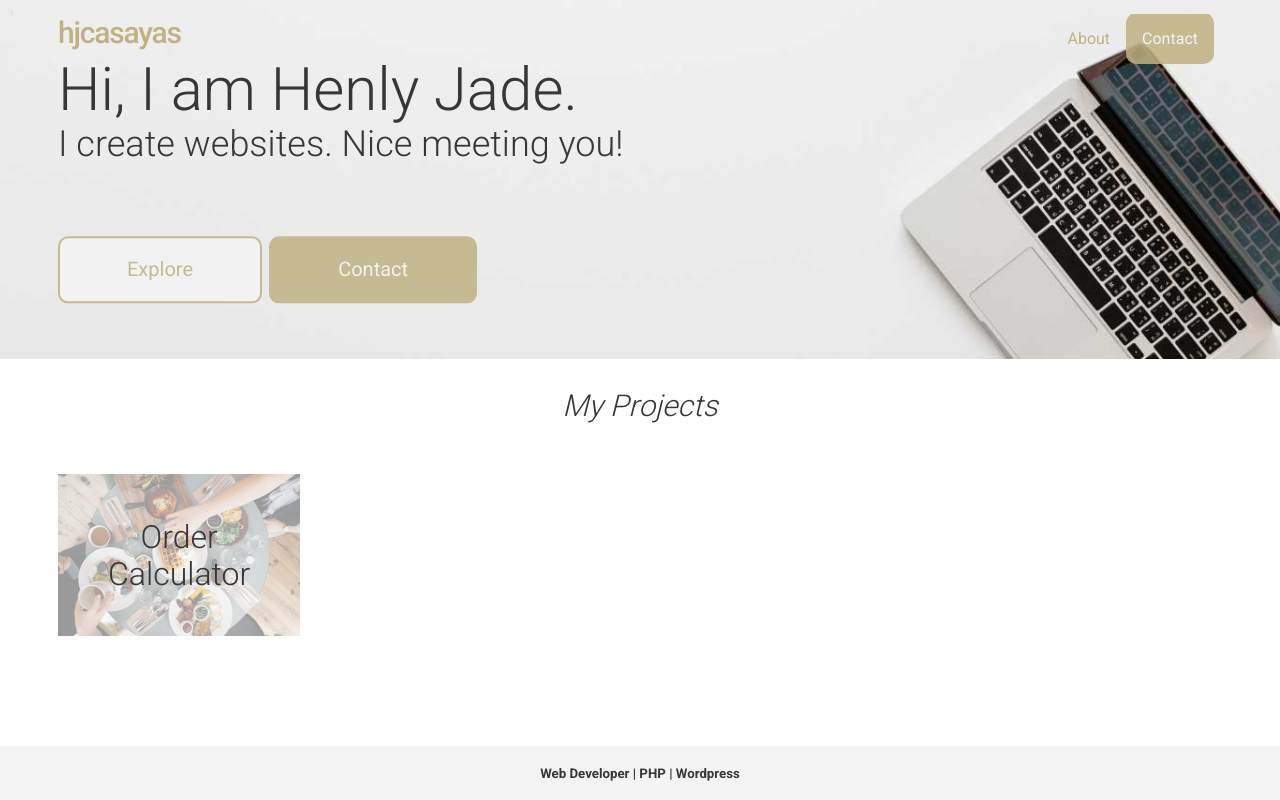
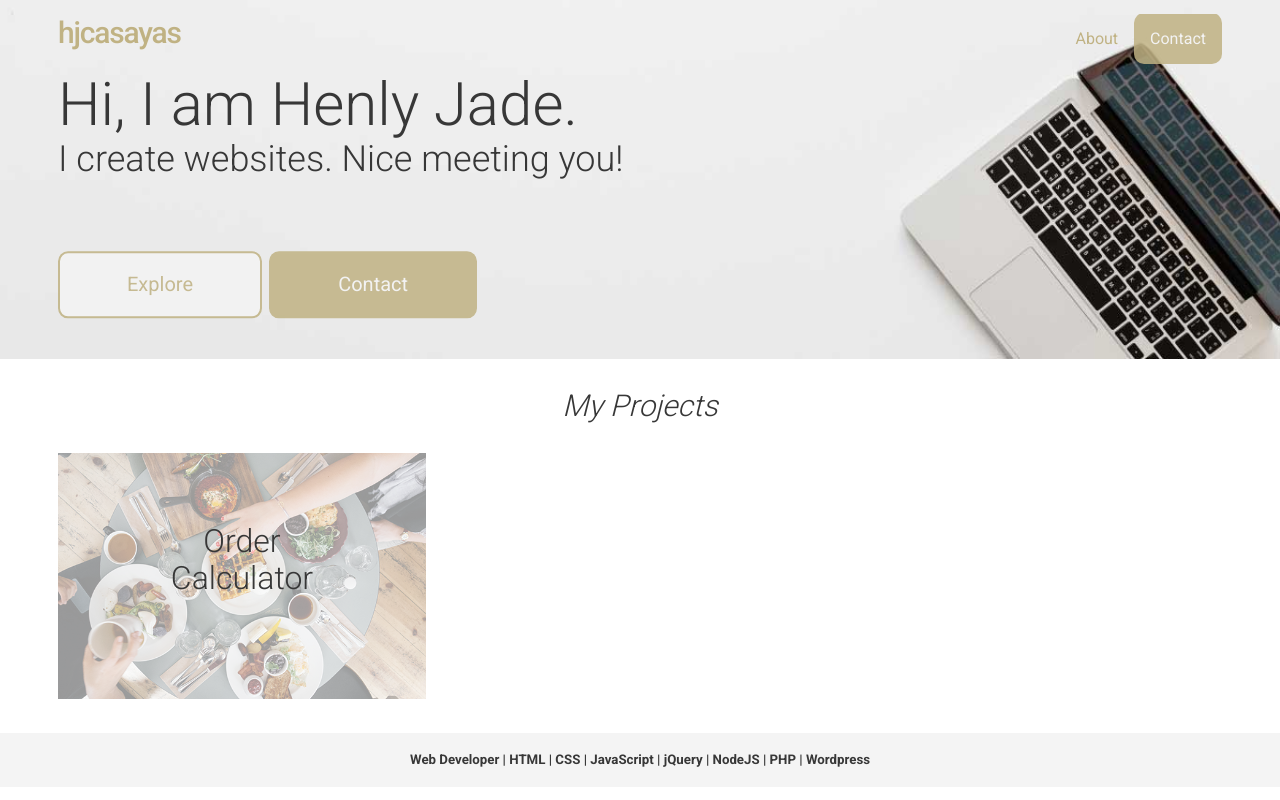
Before and after one commit to hjcasayas/portfolio, a website built with webpack: page app/index.html in a window 1280 px wide. Built offline with nearby package versions, Linux system fonts and the light colour scheme.

Commit message:
projects section and footer text update

```diff
--- a/app/assets/styles/base/_variables.css
+++ b/app/assets/styles/base/_variables.css
@@ -4,4 +4,4 @@ $greyLight: #F4F4F4;
 $greyDark: #373737;
 $red: #FF0000;
 
-$gutter: 65px;
+$gutter: 1.875rem;
--- a/app/assets/styles/modules/_headline.css
+++ b/app/assets/styles/modules/_headline.css
@@ -1,6 +1,5 @@
 .headline {
-  padding-top: 1.875rem;
-  padding-bottom: 1.875rem;
+
   margin: 0;
 
   &--my-projects {
--- a/app/assets/styles/modules/_page-section.css
+++ b/app/assets/styles/modules/_page-section.css
@@ -1,3 +1,3 @@
 .page-section {
-	padding: 1.3rem 0;
+	padding: 0 0 1.875rem 0;
 }
--- a/app/assets/styles/modules/_row.css
+++ b/app/assets/styles/modules/_row.css
@@ -1,15 +1,7 @@
 .row {
-
 	@mixin clearfix;
 
-/*	&--gutters {
-		margin-right: -$gutter;
-	}*/
-
-
 	&__3 {
-		margin-bottom: 1rem;
-
 		&:last-child {
 			margin-bottom: 0;
 		}
@@ -21,7 +13,7 @@
 		}
 
 		&__3 {
-			width: calc((100% - (3 * $gutter)) / 4);
+			width: calc((100% - (2 * $gutter)) / 3);
 			float: left;
 			margin-bottom: 0;
 
--- a/app/assets/styles/modules/_site-footer.css
+++ b/app/assets/styles/modules/_site-footer.css
@@ -1,7 +1,7 @@
 .site-footer {
 	background-color: $greyLight;
 	padding: 1.2rem 0;
-	position: absolute;
+	position: relative;
 	bottom: 0;
 	right: 0;
 	left: 0;
--- a/app/assets/styles/modules/_site-nav.css
+++ b/app/assets/styles/modules/_site-nav.css
@@ -2,6 +2,10 @@
 	ul {
 		margin: 0;
 		padding: 0;
+
+		@mixin atMedium {
+			margin-right: -.5rem;
+		}
 	}
 
 	li {
--- a/app/index.html
+++ b/app/index.html
@@ -35,7 +35,7 @@
 			</div>
 		</header>
 
-		<div class="large-hero">
+		<div class="large-hero page-section">
 			<div class="wrapper">
 				<div class="large-hero__content">
 					<div class="large-hero__text">
@@ -43,7 +43,7 @@
 						<h2 class="large-hero__subtitle">I create websites. Nice meeting you!</h2>
 					</div>
 					<div class="large_hero__buttons">
-						<a href="#" class="large-hero__btn large-hero__btn--explore">Explore</a><!-- -->
+						<a href="#my-projects" class="large-hero__btn large-hero__btn--explore">Explore</a><!-- -->
 						<a href="#" class="large-hero__btn large-hero__btn--contact">Contact</a>
 					</div>
 				</div>
@@ -51,7 +51,7 @@
 			<img class="large-hero__image" src="assets/images/hero-image.jpg" alt="table and laptop">
 		</div>
 
-		<h2 class="headline headline--my-projects">My Projects</h2>
+		<h2 class="headline headline--my-projects page-section">My Projects</h2>
 
 		<div id="my-projects" class="projects page-section">
 			<div class="wrapper">
@@ -61,21 +61,22 @@
 						<img class="project__image" src="assets/images/food.jpg" alt="">
 						<a class="project__view" href="https://hjcasayas.bitbucket.io/ordercalculator/">Visit</a>
 					</div>
-<!-- 					<div class="project row__3">
-						<img src="/assets/images/column.png" alt="">
+					<!-- <div class="project row__3">
+						<h3 class="project__title">Order Calculator</h3>
+						<img class="project__image" src="assets/images/food.jpg" alt="">
+						<a class="project__view" href="https://hjcasayas.bitbucket.io/ordercalculator/">Visit</a>
 					</div>
 					<div class="project row__3">
-						<img src="/assets/images/column.png" alt="">
-					</div>
-					<div class="project row__3">
-						<img src="/assets/images/column.png" alt="">
+						<h3 class="project__title">Order Calculator</h3>
+						<img class="project__image" src="assets/images/food.jpg" alt="">
+						<a class="project__view" href="https://hjcasayas.bitbucket.io/ordercalculator/">Visit</a>
 					</div> -->
 				</div>
 			</div>
 		</div>
 		<footer class="site-footer">
 			<div class="wrapper">
-				<h5 class="site-footer__text">Web Developer | PHP | Wordpress</h5>
+				<h5 class="site-footer__text">Web Developer | HTML | CSS | JavaScript | jQuery | NodeJS | PHP | Wordpress</h5>
 			</div>
 
 		</footer>
--- a/app/temp/styles/styles.css
+++ b/app/temp/styles/styles.css
@@ -393,8 +393,7 @@ a {
             transform: scale(1.1);
   }
 .headline {
-  padding-top: 1.875rem;
-  padding-bottom: 1.875rem;
+
   margin: 0;
 }
 .headline--my-projects {
@@ -488,7 +487,7 @@ a {
 			color: #F4F4F4;
 		}
 .page-section {
-	padding: 1.3rem 0;
+	padding: 0 0 1.875rem 0;
 }
 .project {
 
@@ -572,22 +571,16 @@ a {
 		clear: both;
 		display: table;
 	}
-/*	&--gutters {
-		margin-right: -$gutter;
-	}*/
-.row__3 {
-		margin-bottom: 1rem;
-	}
 .row__3:last-child {
 			margin-bottom: 0;
 		}
 @media (min-width: 800px) {
 		.row--gutters > div {
-			margin-right: 65px;
+			margin-right: 1.875rem;
 		}
 
 		.row__3 {
-			width: calc((100% - (3 * 65px)) / 4);
+			width: calc((100% - (2 * 1.875rem)) / 3);
 			float: left;
 			margin-bottom: 0;
 		}
@@ -599,7 +592,7 @@ a {
 .site-footer {
 	background-color: #F4F4F4;
 	padding: 1.2rem 0;
-	position: absolute;
+	position: relative;
 	bottom: 0;
 	right: 0;
 	left: 0;
@@ -738,6 +731,11 @@ a {
 		margin: 0;
 		padding: 0;
 	}
+@media (min-width: 800px) {
+.site-nav ul {
+			margin-right: -.5rem
+	}
+	}
 .site-nav li {
 		list-style: none;
 	}
```
Also changed, not shown: docs/index.html (+11 -10 lines), 2 other files.
